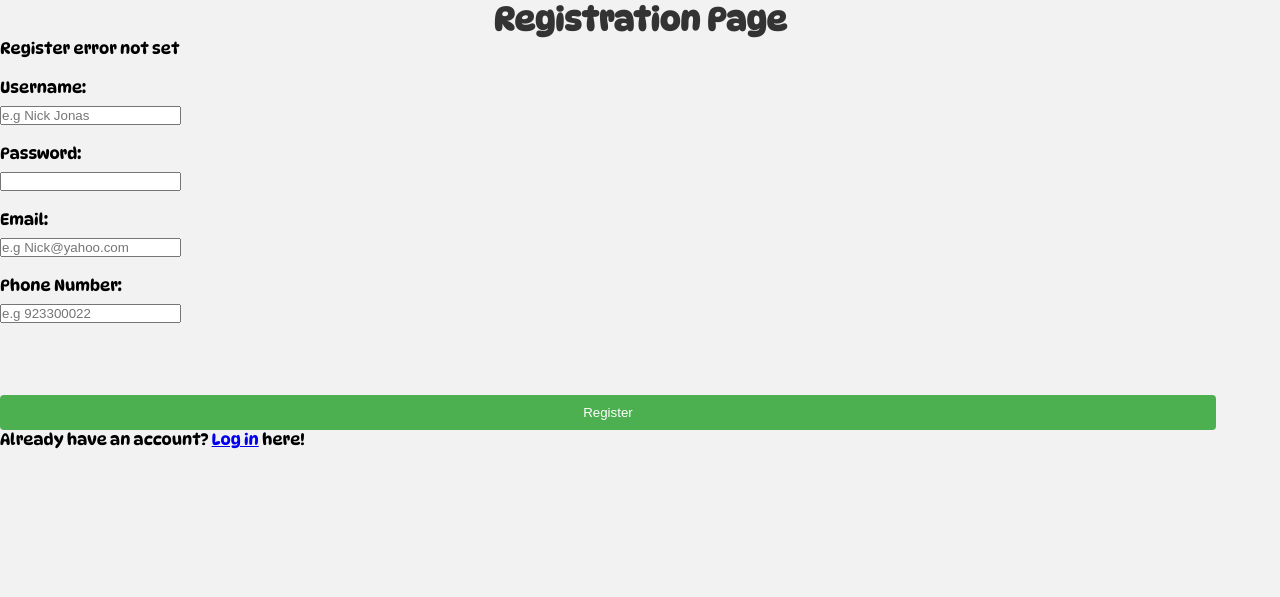
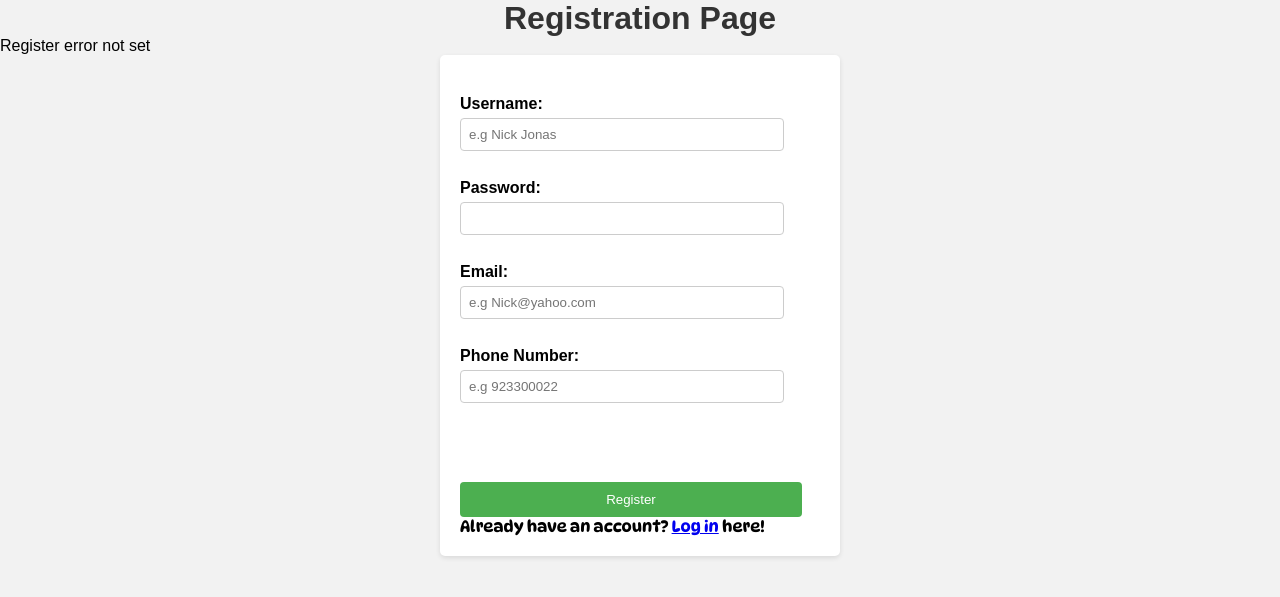
Before and after one commit to chadium1st/phpmysql-25285-23027-24773, a PHP site: page /register.php?type=recruiter in a window 1280 px wide. Shown: the top 597 px of the page. Run offline with PHP 8.4, Linux system fonts and the light colour scheme.

Commit message:
Update register.php updating register with new layout

```diff
--- a/register.php
+++ b/register.php
@@ -13,54 +13,45 @@ if ($_SERVER['REQUEST_METHOD'] === 'GET') {
     header("Location: index.php");
     exit;
 }
-if(!($type==='recruiter'||$type=='seeker')) {
-    header("Location: index.php");
-    exit;
-} //sets the by default type to job_seeker
-
+if(!($type==='recruiter'||$type=='job_seeker')) {header("Location: index.php");exit;}//sets the by default type to job_seeker
 ?>
 <!DOCTYPE html>
 <html>
 <head>
     <title>Registration Page</title>
-    <link rel="stylesheet" href="css/styles.css">
+    <?php
+        include "includes/metatags.php";
+    ?>
 </head>
-<body>
-    <h1>Registration Page</h1>
-
-    <p class = "checkEmail">
+<body id="register-body">
+    <h1 id="register-h1">Registration Page</h1>
     <?php
         // Check if email already exists
         if (isset($_SESSION['register_error'])) {
-            echo $_SESSION['register_error'];
+            echo '<p id="register-error">' . $_SESSION['register_error'] . '</p>';
             unset($_SESSION['register_error']);
         }
         else {echo " Register error not set ";}
     ?>
-    </p>
+    <div id="register-container">
+   <form action="register-action.php" method="POST" id="registrationForm">
+        <label class="registerlabel" for="username">Username:</label>
+        <input type="text" class="register-class" name="username" required pattern="[A-Za-z0-9\s]+" title="Only alphanumeric characters and spaces are allowed" placeholder="e.g Nick Jonas"><br><br>
 
-   <form action="register-action.php" method="POST" id="registrationForm">
+        <label class="registerlabel" for="password">Password:</label>
+        <input type="password" class="register-class" name="password" required><br><br>
 
-        <label for="username">Username:</label>
-        <input type="text" name="username" required pattern="[A-Za-z0-9\s]+" title="Only alphanumeric characters and spaces are allowed" placeholder="e.g Nick Jonas"><br><br>
+        <label class="registerlabel" for="email">Email:</label>
+        <input type="email" name="email" class="register-class" id="email" pattern="[A-Za-z0-9._%+-]+@[A-Za-z0-9.-]+\.[A-Za-z]{2,4}" required placeholder="e.g Nick@yahoo.com"><br><br>
 
-        <label for="password">Password:</label>
-        <input type="password" name="password" required><br><br>
-
-        <label for="email">Email:</label>
-        <input type="email" name="email" pattern="[A-Za-z0-9._%+-]+@[A-Za-z0-9.-]+\.[A-Za-z]{2,4}" required placeholder="e.g Nick@yahoo.com"><br><br>
-
-        <label for="phonenumber">Phone Number:</label>
-        <input type="text" name="phonenumber" required pattern="[0-9]+" title="Only numeric characters are allowed" placeholder="e.g 923300022"><br><br>
+        <label class="registerlabel"for="phonenumber">Phone Number:</label>
+        <input type="text" name="phonenumber" class="register-class" required pattern="[0-9]+" title="Only numeric characters are allowed" placeholder="e.g 923300022"><br><br>
 
         <input type="text" name="role" hidden value="<?php echo $type; ?>"><br><br>
 
         <input type="submit" value="Register" id="submitButton">
-
     </form>
-
     <p>Already have an account? <a href=login.php>Log in</a> here!</p>
-
-
+    </div>
 </body>
 </html>
```
